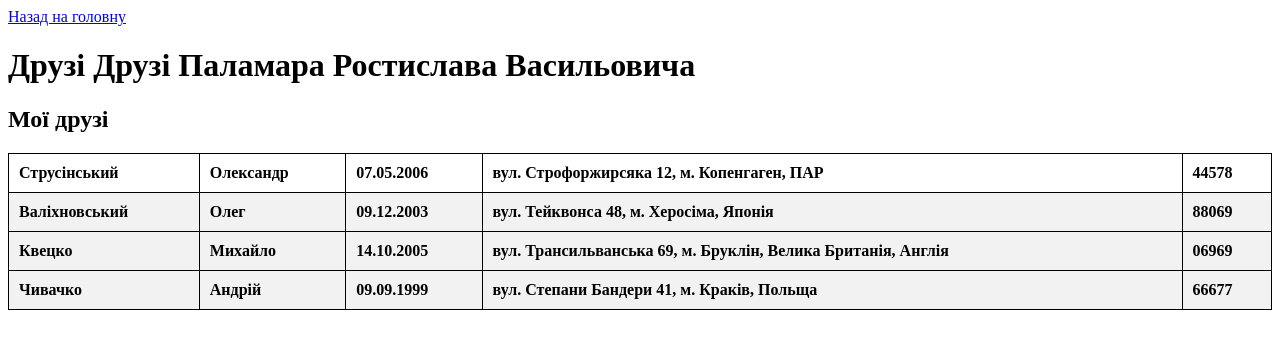
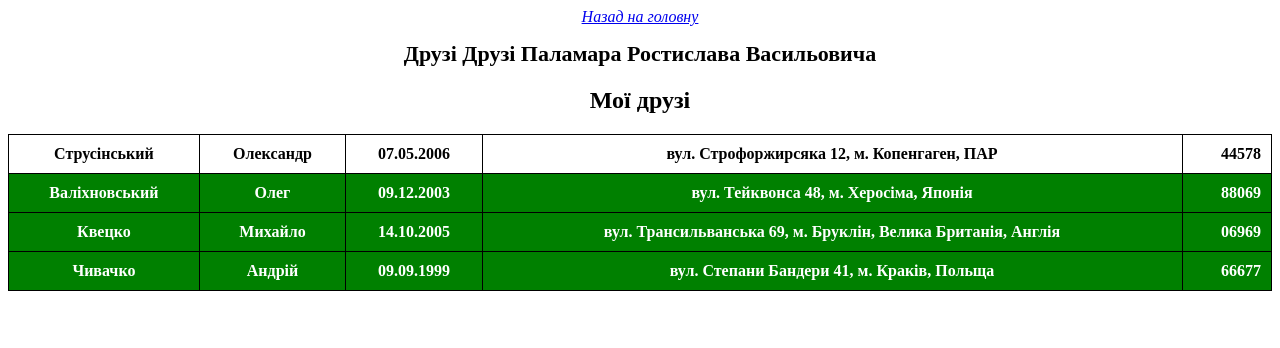
Before and after one commit to Heluxe/pract4, a plain HTML site: page friends.html in a window 1280 px wide. Drawn offline with Linux system fonts and the light colour scheme.

Commit message:
Update friends.html

```diff
--- a/friends.html
+++ b/friends.html
@@ -7,19 +7,41 @@
     <meta name="viewport" content="width=device-width, initial-scale=1.0">
     <title>Друзі Друзі Паламара Ростислава Васильовича</title>
     <style>
-		table tr:not(:first-child) {
-			background-color: #f2f2f2;
-			padding: 10px;
+        body {
+            text-align: center;
         }
+
+        h1 {
+            font-size: 22px;
+        }
+
+        a {
+            font-style: italic;
+        }
+
+        h2 {
+            text-align: center;
+        }
+
         table {
+            width: 100%;
             border-collapse: collapse;
-			width: 100%;
         }
 
         th, td {
             border: 1px solid black;
             padding: 10px;
-			text-align: left;
+            text-align: center;
+        }
+
+        tr:not(:first-child) {
+            background-color: green;
+            color: white;
+            font-weight: bold; /
+        }
+
+        td:last-child, th:last-child {
+            text-align: right;
         }
     </style>
 </head>
```
Lines whose indentation alone changed are shown as unchanged.
